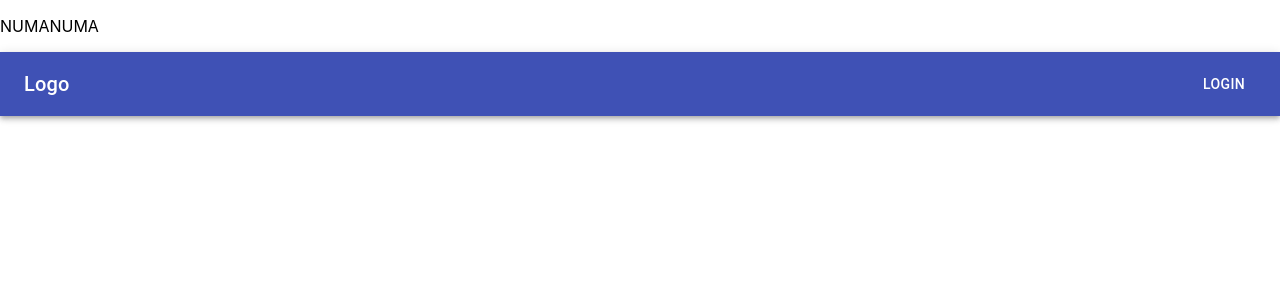
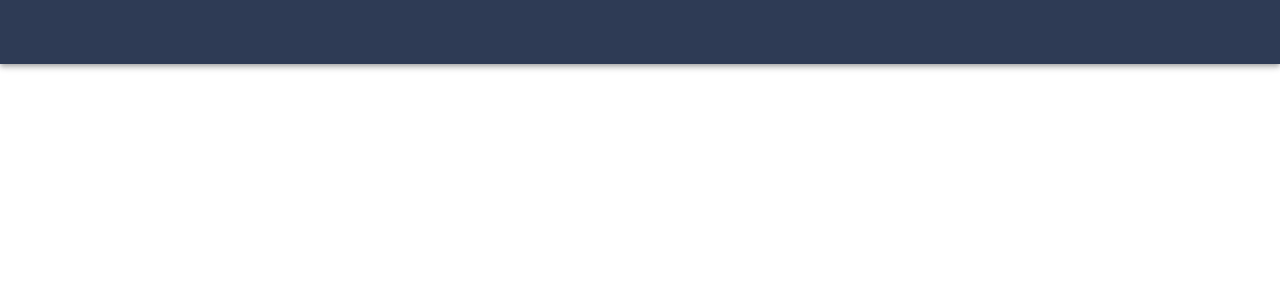
Before and after one commit to Cesar-vega-KSQ/-cesarvega_resume_react, a React (Create React App) app: page / in a window 1280 px wide. Shown: the top 300 px of the page. Built offline with nearby package versions, Linux system fonts and the light colour scheme.

Commit message:
changed navbar color

```diff
--- a/src/App.js
+++ b/src/App.js
@@ -5,7 +5,6 @@ import Navbar from "./Components/Navbar.js"
 function App() {
   return (
     <>
-    <p>NUMANUMA</p>
     <Navbar></Navbar>
     </>
   );
--- a/src/Components/Navbar.js
+++ b/src/Components/Navbar.js
@@ -2,22 +2,16 @@ import React from "react";
 import {
 	AppBar,
 	Toolbar,
-	IconButton,
-	Avatar,
-	Typography,
-	Button,
 	Box
 } from "@material-ui/core";
 
 const Navbar = () => {
 	return(
 		<Box component="nav" position="static">
-			<AppBar position="static">
+			<AppBar position="static"
+                style={{ background: '#2E3B55' }}
+            >
 			  <Toolbar>
-			    <Typography variant="h6" style={{ flex: 1 }}>
-			      Logo
-			    </Typography>
-			    <Button color="inherit">Login</Button>
 			  </Toolbar>
 			</AppBar>
 		</Box>
```
